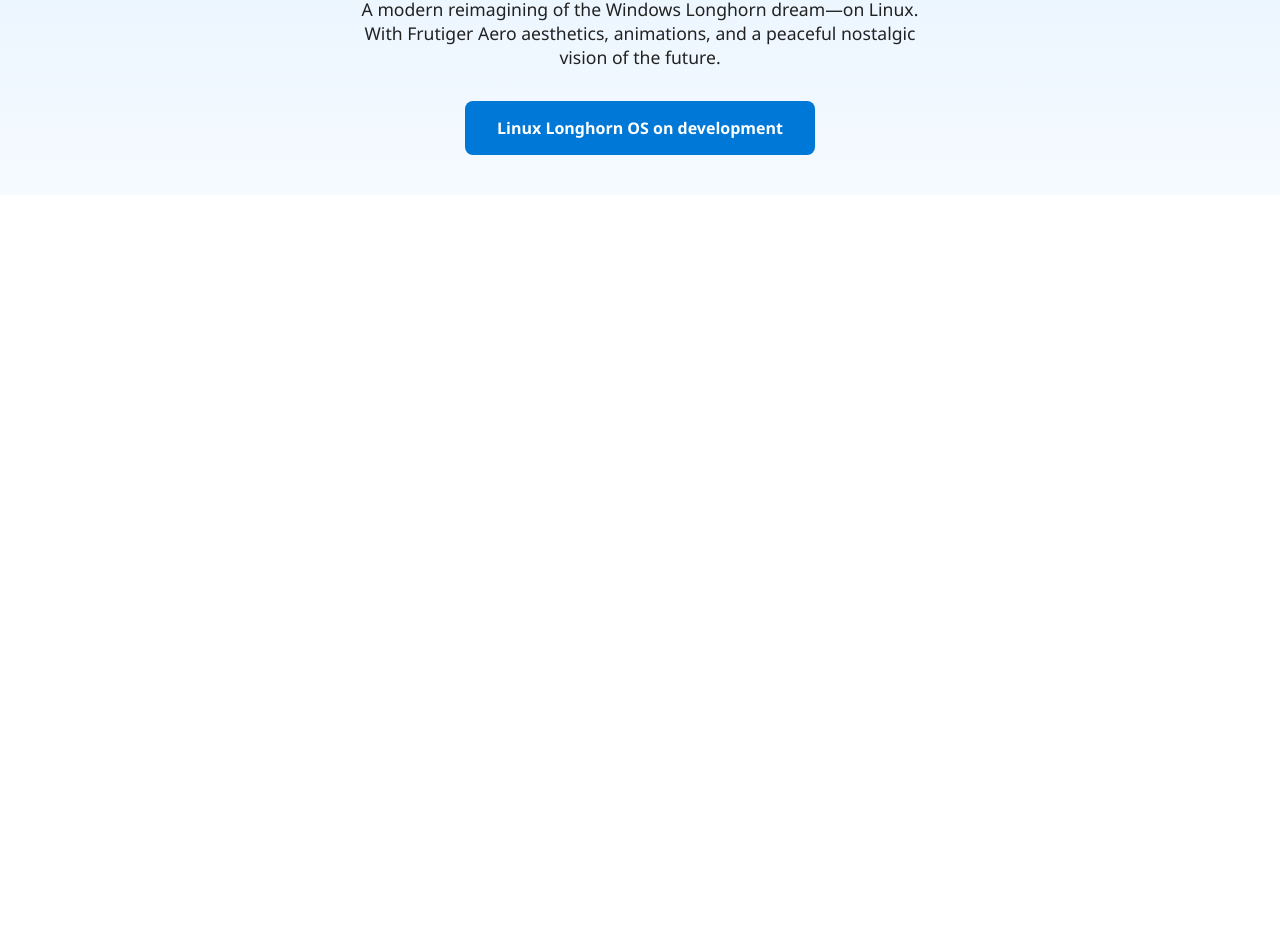
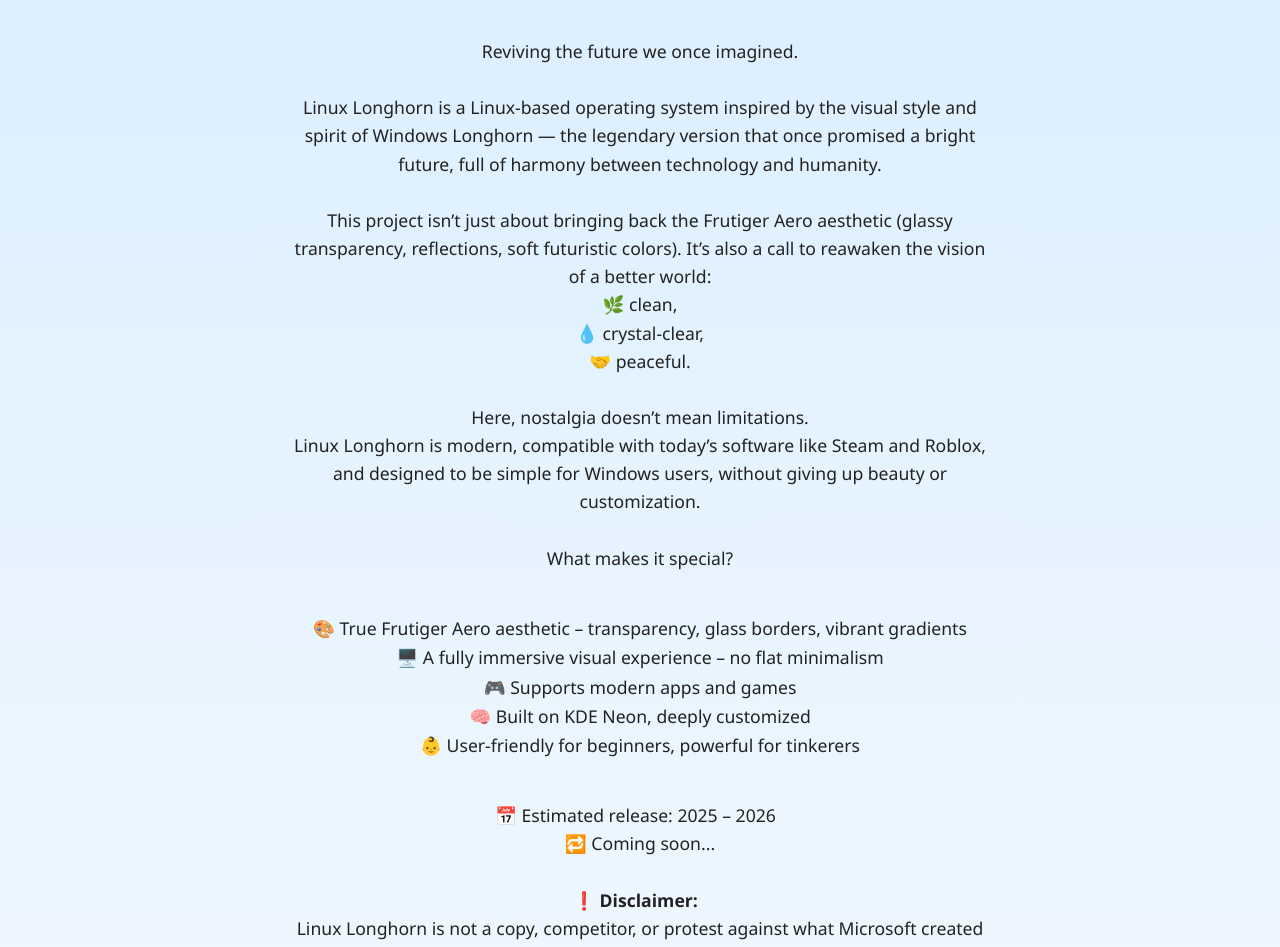
Before and after one commit to LonghornMaker/linux-longhorn, a plain HTML site: page index.html in a window 1280 px wide. Shown: the part 670-1617 px from the top of the page. Before the commit the page ends 865 px from the top, so only its background shows below. Drawn offline with Linux system fonts and the light colour scheme.

Commit message:
Update index.html

```diff
--- a/index.html
+++ b/index.html
@@ -11,8 +11,25 @@
       text-align: center;
       padding: 2em;
     }
-    h1 { font-size: 2.5em; margin-bottom: 0.2em; }
-    p { max-width: 600px; margin: auto; font-size: 1.1em; }
+    h1 {
+      font-size: 2.5em;
+      margin-bottom: 0.5em;
+    }
+    p {
+      max-width: 700px;
+      margin: auto;
+      font-size: 1.1em;
+      line-height: 1.6em;
+      white-space: pre-wrap;
+    }
+    ul {
+      list-style: none;
+      padding: 0;
+    }
+    li {
+      font-size: 1.1em;
+      margin: 0.3em 0;
+    }
     a {
       display: inline-block;
       margin-top: 2em;
@@ -23,7 +40,9 @@
       text-decoration: none;
       font-weight: bold;
     }
-    a:hover { background: #005a9e; }
+    a:hover {
+      background: #005a9e;
+    }
     img {
       max-width: 100%;
       height: auto;
@@ -32,13 +51,43 @@
   </style>
 </head>
 <body>
-  <!-- Aquí va tu imagen -->
   <img src="https://github.com/LonghornMaker/linux-longhorn/blob/main/Dise%C3%B1o_sin_t%C3%ADtulo__4_-removebg-preview.png?raw=true" alt="Linux Longhorn Logo">
 
   <h1>Linux Longhorn</h1>
-  <p>A modern reimagining of the Windows Longhorn dream—on Linux.<br>
-  With Frutiger Aero aesthetics, animations, and a peaceful nostalgic vision of the future.</p>
+  <p>
+Reviving the future we once imagined.
 
-  <a href="https://mega.nz/your-link-aqui" target="_blank">Linux Longhorn OS on development</a>
+Linux Longhorn is a Linux-based operating system inspired by the visual style and spirit of Windows Longhorn — the legendary version that once promised a bright future, full of harmony between technology and humanity.
+
+This project isn’t just about bringing back the Frutiger Aero aesthetic (glassy transparency, reflections, soft futuristic colors). It’s also a call to reawaken the vision of a better world:
+🌿 clean,
+💧 crystal-clear,
+🤝 peaceful.
+
+Here, nostalgia doesn’t mean limitations.
+Linux Longhorn is modern, compatible with today’s software like Steam and Roblox, and designed to be simple for Windows users, without giving up beauty or customization.
+
+What makes it special?
+  </p>
+  <ul>
+    <li>🎨 True Frutiger Aero aesthetic – transparency, glass borders, vibrant gradients</li>
+    <li>🖥️ A fully immersive visual experience – no flat minimalism</li>
+    <li>🎮 Supports modern apps and games</li>
+    <li>🧠 Built on KDE Neon, deeply customized</li>
+    <li>👶 User-friendly for beginners, powerful for tinkerers</li>
+  </ul>
+  <p>
+📅 Estimated release: 2025 – 2026
+🔁 Coming soon...
+
+❗ <strong>Disclaimer:</strong>
+Linux Longhorn is not a copy, competitor, or protest against what Microsoft created years ago. We are not inciting hate toward the company or its decisions.
+
+In fact, we deeply admire the vision of the original Longhorn project. It inspired us so much that we decided to reimagine it in our own way, under a new platform, while honoring many of the aesthetic and conceptual elements that Microsoft once explored.
+
+This is a tribute, not a challenge.
+  </p>
+
+  <a href="https://mega.nz/your-link-aqui" target="_blank">Download (coming soon)</a>
 </body>
 </html>
```
